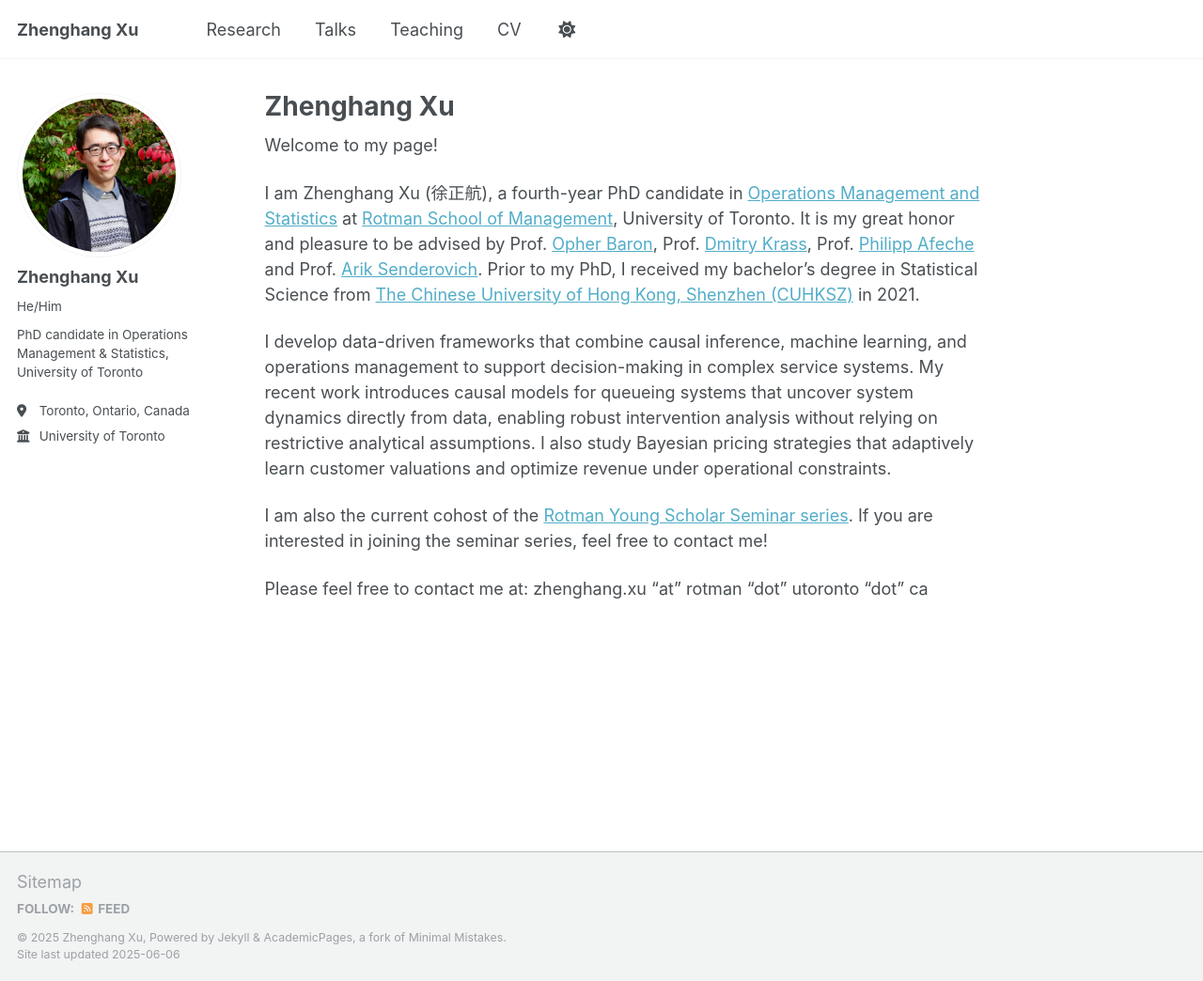
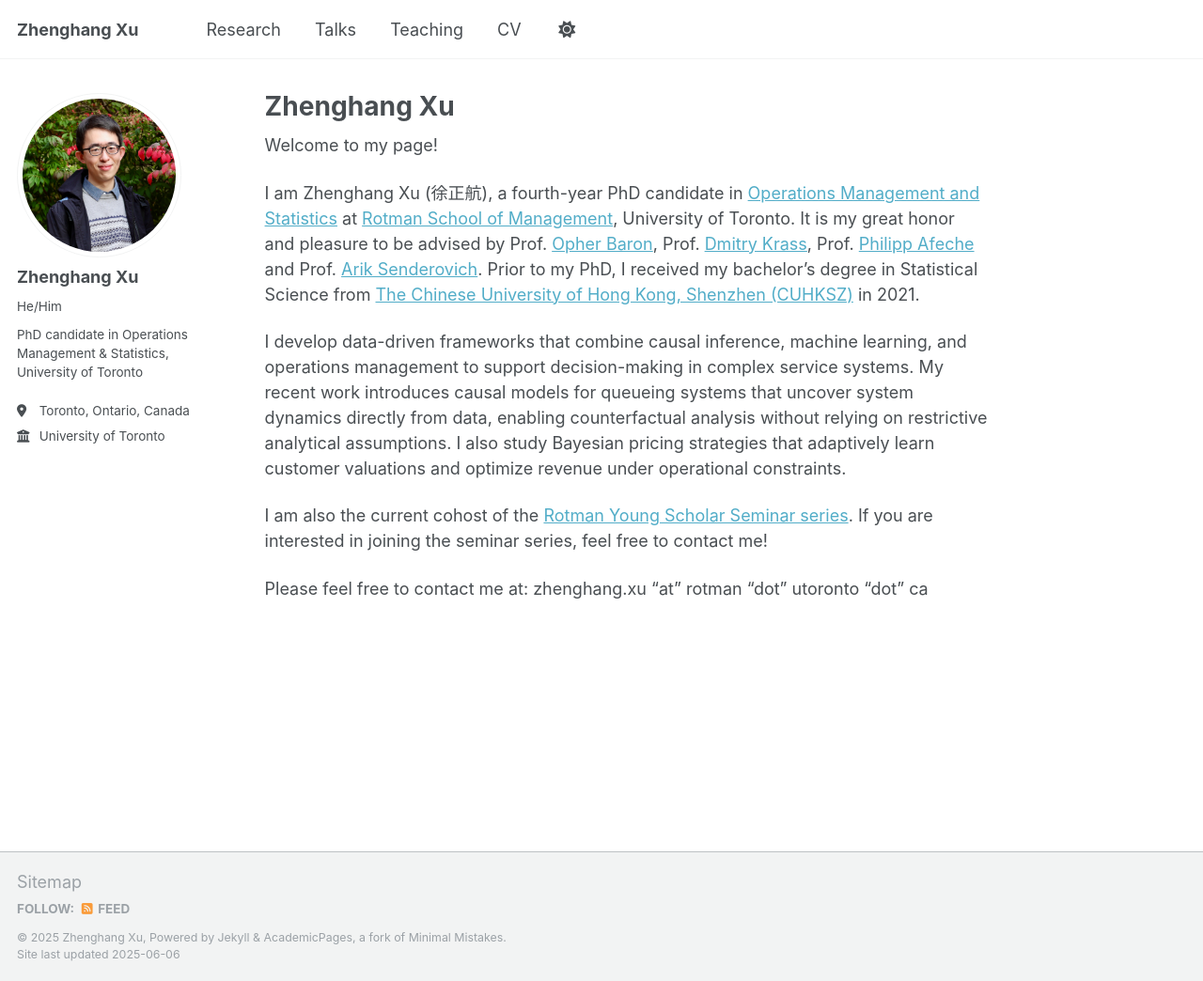
Before and after one commit to zhenghangxu-baymax/zhenghangxu-baymax.github.io, a Jekyll site: the page built from _pages/about.md, in a window 1280 px wide and 1044 px high. Shown: the whole window at 94% size. Built offline with Jekyll 4.4.1, drawn with Linux system fonts in a browser that asks for light colours.

Commit message:
Update about.md

```diff
--- a/_pages/about.md
+++ b/_pages/about.md
@@ -10,7 +10,7 @@ Welcome to my page!
 
 I am Zhenghang Xu (徐正航), a fourth-year PhD candidate in [Operations Management and Statistics](https://www.rotman.utoronto.ca/faculty-and-research/academic-areas/operations-management-and-statistics/) at [Rotman School of Management](https://www.rotman.utoronto.ca/), University of Toronto. It is my great honor and pleasure to be advised by Prof. [Opher Baron](https://discover.research.utoronto.ca/10004-opher-baron), Prof. [Dmitry Krass](https://discover.research.utoronto.ca/7243-dmitry-krass), Prof. [Philipp Afeche](https://discover.research.utoronto.ca/15099-philipp-afeche) and Prof. [Arik Senderovich](https://profiles.laps.yorku.ca/profiles/sariks/). Prior to my PhD, I received my bachelor's degree in Statistical Science from [The Chinese University of Hong Kong, Shenzhen (CUHKSZ)](https://www.cuhk.edu.cn/en) in 2021.
 
-I develop data-driven frameworks that combine causal inference, machine learning, and operations management to support decision-making in complex service systems. My recent work introduces causal models for queueing systems that uncover system dynamics directly from data, enabling robust intervention analysis without relying on restrictive analytical assumptions. I also study Bayesian pricing strategies that adaptively learn customer valuations and optimize revenue under operational constraints.
+I develop data-driven frameworks that combine causal inference, machine learning, and operations management to support decision-making in complex service systems. My recent work introduces causal models for queueing systems that uncover system dynamics directly from data, enabling counterfactual analysis without relying on restrictive analytical assumptions. I also study Bayesian pricing strategies that adaptively learn customer valuations and optimize revenue under operational constraints.
 
 I am also the current cohost of the [Rotman Young Scholar Seminar series](https://sites.google.com/view/rotmanyoungscholarseminar/home). If you are interested in joining the seminar series, feel free to contact me!
 
```
